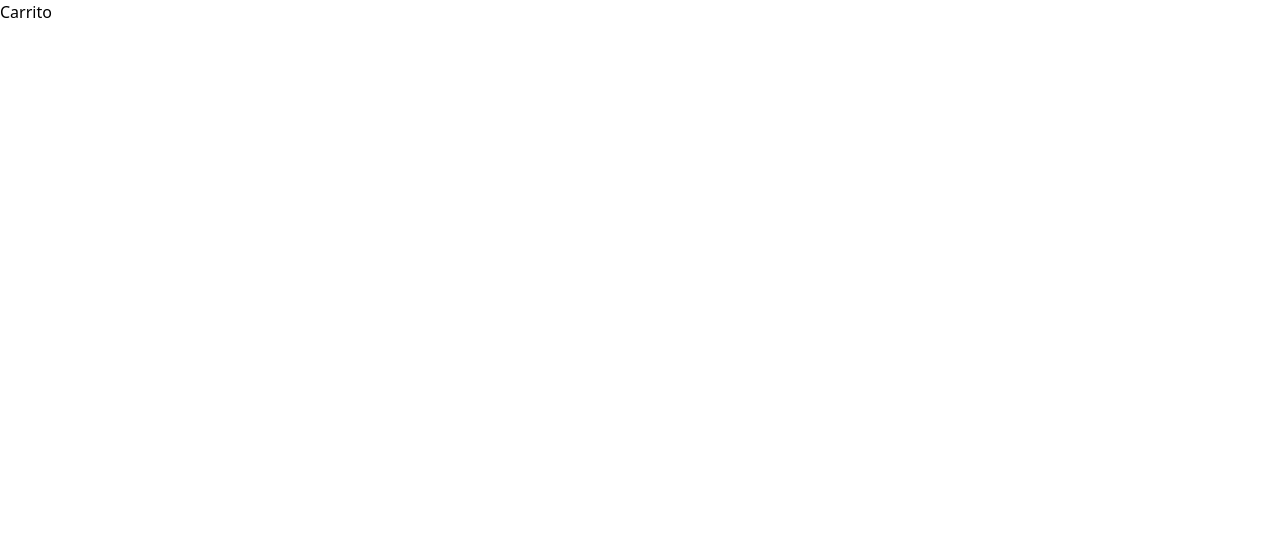
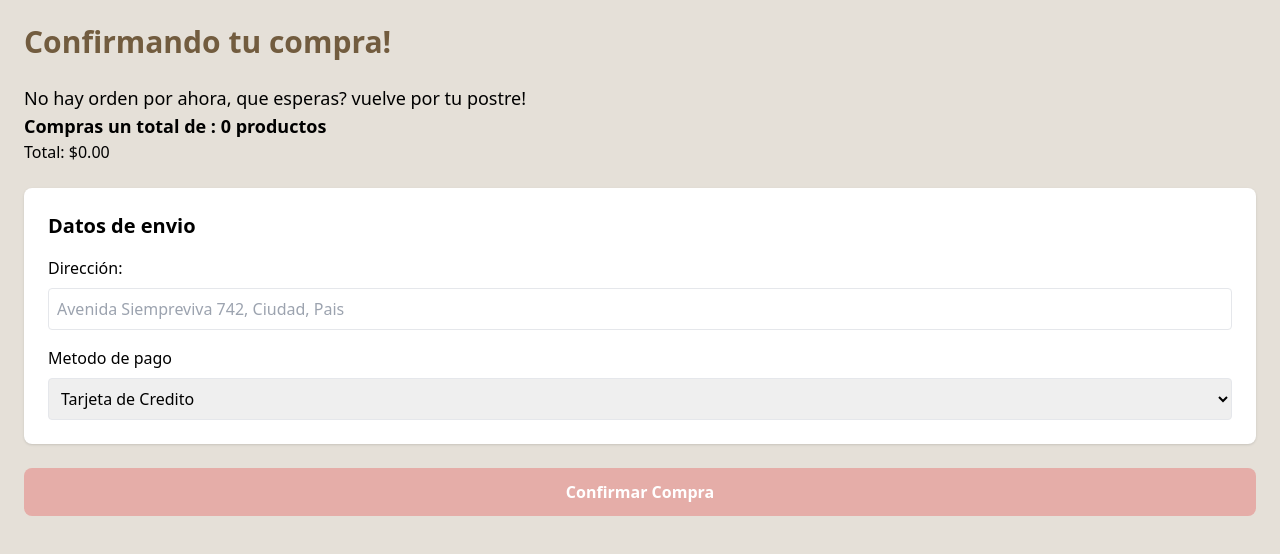
Before and after one commit to capi68/Proyecto_Postres_Frontend, a React (Vite) app: page /cart in a window 1280 px wide. Shown: the top 554 px of the page. Built offline with nearby package versions, Linux system fonts and the light colour scheme.

Commit message:
Finalizacion de pagina Cart.jsx.... paso a pulis estilos

```diff
--- a/src/pages/Cart.jsx
+++ b/src/pages/Cart.jsx
@@ -1,7 +1,99 @@
+import React, { useState } from "react";
+import  { useCart } from "../context/CartContext";
+import { X } from "lucide-react";
+
 export default function Cart() {
+  const { cart, removeFromCart, getTotalItems, getTotalPrice } = useCart();
+
+  // checkout imputs
+  const [adress, setAdress] = useState("");
+  const [payment, setPayment] = useState("card");
+
+  const handleConfirm = () => {
+    if (!adress) {
+      alert("Porfavor ingresa tu direccion para que puedas disfrutar tus postres!!");
+      return;
+    }
+
+    // send order to back
+    console.log("orden confirmada:", {
+      cart,
+      total: getTotalPrice(),
+      adress,
+      payment,
+    });
+
+    //redirect
+    window.location.href = "/order";
+  };
+
   return (
-    <div>
-      <h1>Carrito</h1>
+    <div className="min-h-screen p-6 bg-[var(--color-vanilla)]">
+      <h1 className="text-3xl font-bold mb-6 text-[var(--color-chocolate)]">Confirmando tu compra!</h1>
+
+      {/* Product List*/}
+
+      {cart.length === 0 ? (
+        <p className="text-lg">No hay orden por ahora, que esperas? vuelve por tu postre!</p>
+      ) : (
+        <div className="grid gap-4 mb-6">
+          {cart.map((p) => (
+            <div key={p.id} className="flex justify-between items-center bg-white shadow rounded-lg p-4">
+              <div className="flex items-center gap-4">
+                <img src={p.image_mobile} alt={p.name} className="w-16 h-16 rounded object-cover" />
+                <div>
+                  <h2>{p.name}</h2>
+                  <p>{p.qty} x ${Number(p.price).toFixed(2)}</p>
+                </div>
+              </div>
+
+              <button onClick={() => removeFromCart(p.id)}>
+                <X />
+              </button>
+            </div>
+          ))}
+        </div>
+      )}
+
+      {/* Totals */}
+      <div className="mb-6">
+        <p className="text-lg font-semibold">Compras un total de : {getTotalItems()} productos</p>
+        <p>Total: ${getTotalPrice().toFixed(2)}</p>
+      </div>
+
+      {/* Checkout Fomr */}
+
+      <div className="bg-white shadow rounded-lg p-6 mb-6">
+        <h2 className="text-xl font-bold mb-4">Datos de envio</h2>
+
+        <label className="block mb-2 font-medium">Dirección:</label>
+        <input
+          type="text"
+          value={adress}
+          onChange={(e) => setAdress(e.target.value)}
+          className="w-full p-2 border rounded mb-4"
+          placeholder="Avenida Siempreviva 742, Ciudad, Pais"
+        />
+
+        <label className="block mb-2 font-medium">Metodo de pago</label>
+          <select
+            type={payment}
+            onChange={(e) => setPayment(e.value.target)}
+            className="w-full p-2 border rounded"
+          >
+            <option value="card">Tarjeta de Credito</option>
+            <option value="paypal">Paypal</option>
+            <option value="cash">Pago contra Entrega</option>
+          </select>
+      </div>
+
+      {/* Confirmation Button*/}
+      <button
+        onClick={handleConfirm}
+        className="w-full bg-[var(--color-brand)] hover:bg-[var(--color-brand-dark)] text-white font-semibold py-3 rounded-lg"
+      >
+        Confirmar Compra
+      </button>
     </div>
-  );
+  )
 }
```
